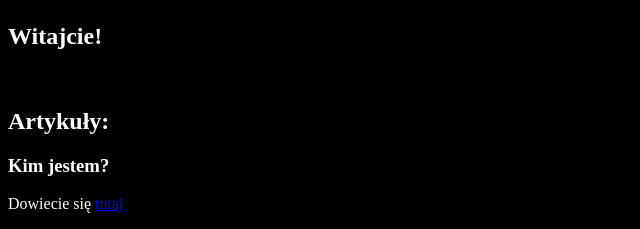
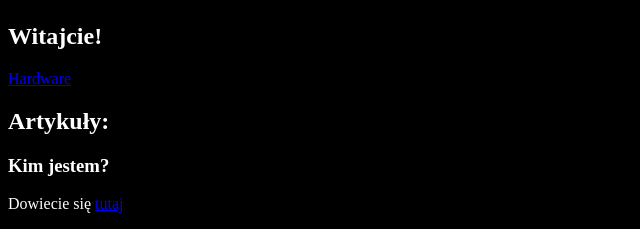
Before and after one commit to GruzdowsXD/GruzdowsXD---Blog, a plain HTML site: page Index.html in a window 1280 px wide. Shown: the part 440-669 px from the top of the page, 0-640 px from the left. Drawn offline with Linux system fonts and the light colour scheme.

Commit message:
Index.html
muka

```diff
--- a/Index.html
+++ b/Index.html
@@ -17,6 +17,7 @@
     <br/>
     <br/>
 <h2>Witajcie!</h2>
+<a href="pod3.html" target="_blank">Hardware</a>
 <br/>
 <h2>Artykuły:</h2>
 <h3>Kim jestem?</h3>
```
